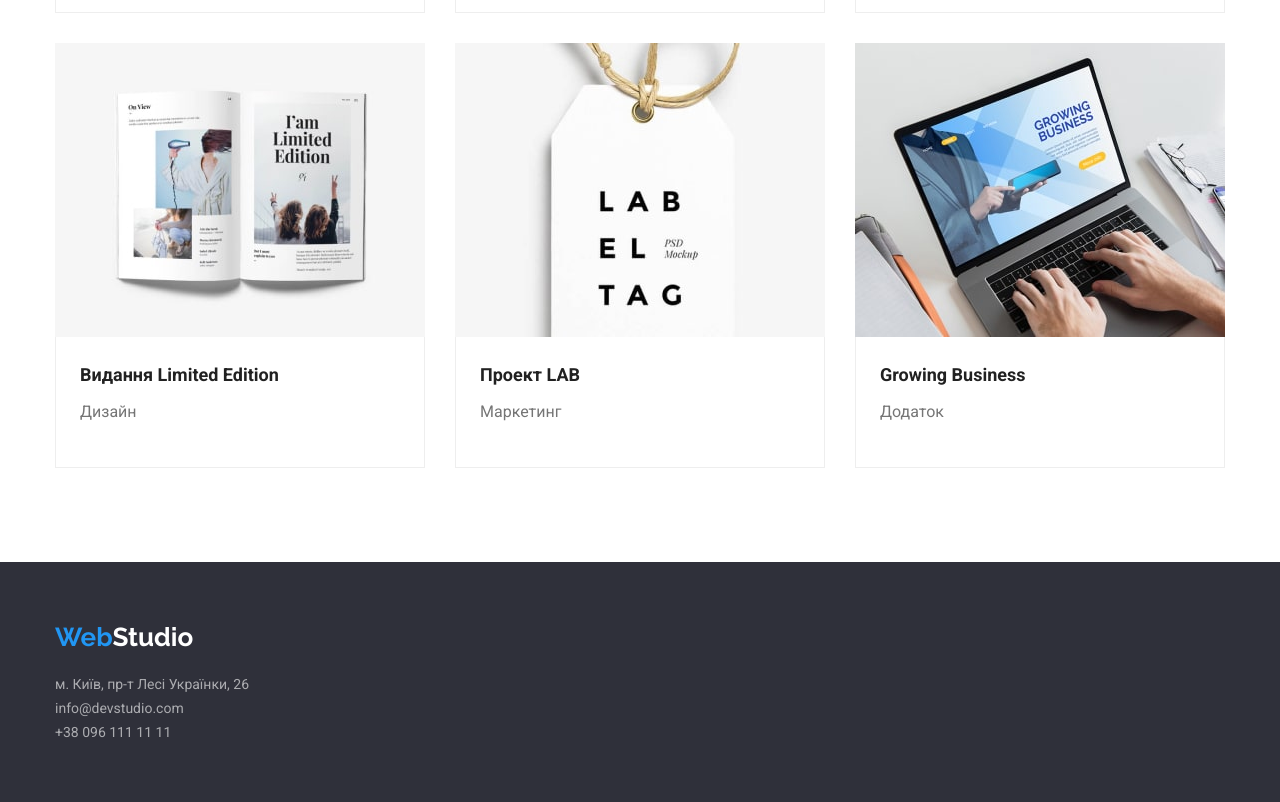
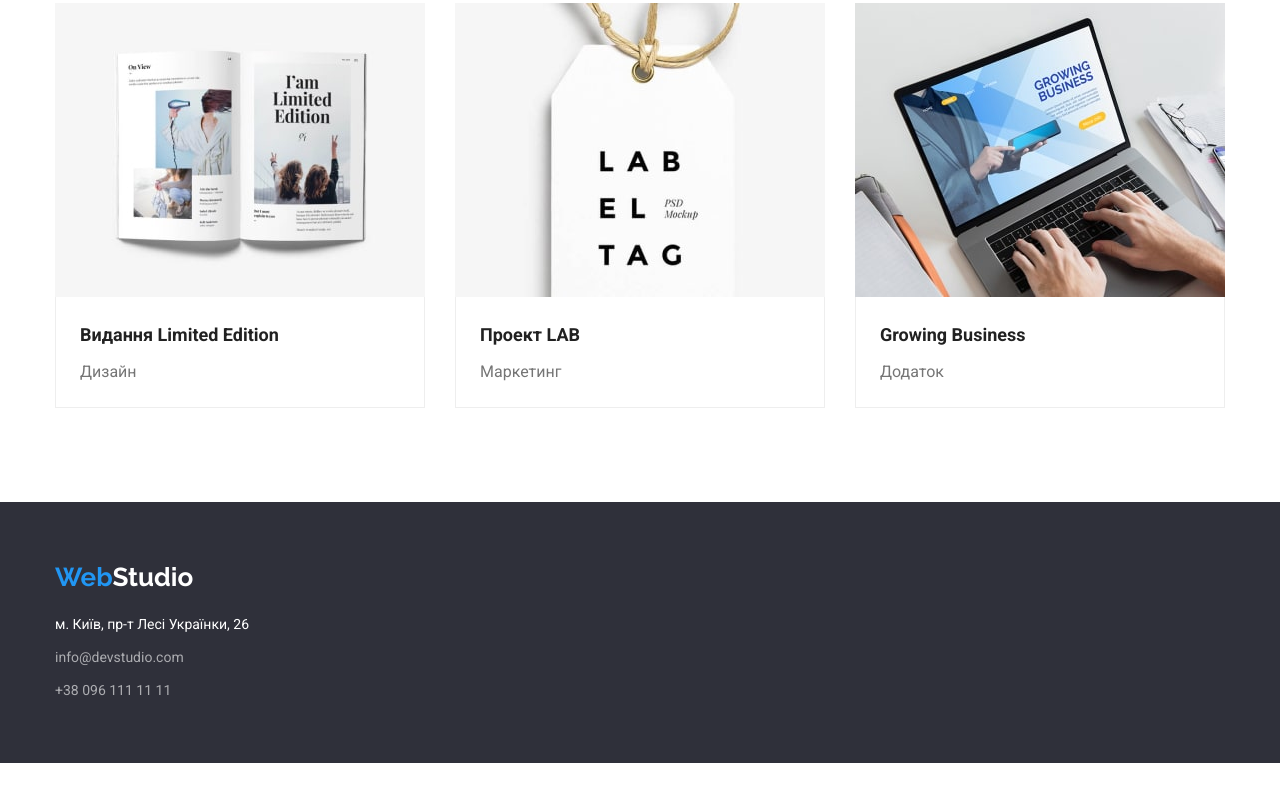
Before and after one commit to Masotti-Bedews/Masotti-Bedews-goit-markup-hw-03, a plain HTML site: page portfolio.html in a window 1280 px wide. Shown: the part 1130-1932 px from the top of the page. After the commit the page ends 1893 px from the top, so only its background shows below. Drawn offline with nearby package versions, Linux system fonts and the light colour scheme.

Commit message:
Correct padding&margin

```diff
--- a/css/styles.css
+++ b/css/styles.css
@@ -10,6 +10,7 @@
     --secondary-button-colar:#188CE8;
     --logo-dark-color:#000000;
     --border-color:#EEEEEE;
+
 }
 
 
@@ -47,8 +48,8 @@ img {
 
 .studio {
     color: var(--logo-dark-color);
-    margin-right: 93px;
 }
+
 .logo {
     color:var(--accent-color);
     text-decoration: none;
@@ -56,7 +57,9 @@ img {
         font-weight: 700;
         font-size: 26px;
         line-height: 1.19;
+         margin-right: 93px;
 }
+
 /* Header */
 header {
     background-color:var(--white-color);
@@ -149,7 +152,7 @@ header {
         width: 730px;
         padding-bottom: 0;
         margin: 0 auto;
-        margin-bottom: 14px;
+        margin-bottom: 30px;
 }
 
 .hero .button {
@@ -249,7 +252,7 @@ header {
     font-weight: 500;
         font-size: 16px;
         line-height: 1.19;
-    /* align-content: center; */
+
     text-align: center;
 }
 
@@ -269,13 +272,17 @@ header {
 }
 
 .team-box {
-
+   padding-bottom: 30px;
+   padding-top: 30px;
     background-color: var(--white-color);
 }
 .team-name {
     margin-bottom: 10px;
+
+
 }
 .team .team-profession {
+
     color: var(--general-text-color);
     text-align: center;
         line-height: 1.19;
@@ -291,23 +298,20 @@ footer {
     color: var(--white-color);
 }
 
-/* .footer-container {
-    padding-top: 60px;
-    padding-bottom: 60px;
-} */
 
 address {
     font-style: normal;
+    padding-top: 20px;
 
 }
 
-.footer-items {
+/* .footer-items {
 
     margin-top: 20px;
-}
+} */
 
-.footer-items .list {
-    gap:9px;
+.footer-items .list:not(:last-child) {
+    margin-bottom: 9px;
 }
 
 .footer-items .link:hover ,
@@ -315,21 +319,26 @@ address {
     color: var(--accent-color);
 }
 
-.footer-items .link it:hover,
-.footer-items .link it:focus {
+.footer-items .link-nav:hover,
+.footer-items .link-nav:focus {
     color: var(--accent-color);
 }
 
-.footer-items .link {
-    color: #FFFFFF99;
+.footer-items .link-nav {
+    color: var(--white-color);
     font-size: 14px;
         line-height: 1.71;
+        text-decoration: none;
 }
-.footer-items .link it {
+
+.footer-items .link  {
     color: var(--footer-text-color);
     font-size: 14px;
         line-height: 1.71;
 }
+
+
+
 
 /* button */
 .button {
@@ -389,19 +398,18 @@ main {
 .assortment-box{
     border: 1px solid var(--border-color);
     border-top: 0;
-    padding: 20px 24px;
+    padding-top: 20px;
+    padding-right: 24px;
+    padding-left: 24px;
 
 
 }
 .box-list .section {
-    /* padding-top: 20px;
-    padding-right: 24px;
-    padding-left: 24px; */
+
     margin-bottom: 4px;
 }
 .under-section {
-    /* padding-right: 24px;
-    padding-left: 24px; */
+
     padding-bottom: 20px;
 }
 
--- a/portfolio.html
+++ b/portfolio.html
@@ -122,21 +122,21 @@
         </section>
     </main>
 
-<footer>
-    <div class="container footer-container">
+ <footer>
+        <div class="container footer-container">
         <a lang="en" href="./index.html" class="logo">Web<span class="logo-studio">Studio</span></a>
         <address>
             <ul class="footer-items">
-                <li class="list"><a class="link"
+                <li class="list"><a class="link-nav"
                         href="https://www.google.com.ua/maps/place/%D0%B1%D1%83%D0%BB%D1%8C%D0%B2%D0%B0%D1%80+%D0%9B%D0%B5%D1%81%D1%96+%D0%A3%D0%BA%D1%80%D0%B0%D1%97%D0%BD%D0%BA%D0%B8,+26,+%D0%9A%D0%B8%D1%97%D0%B2,+02000/@50.4265841,30.5361971,17z/data=!3m1!4b1!4m5!3m4!1s0x40d4cf0e033ecbe9:0x57a4dffefec77da0!8m2!3d50.4265807!4d30.5383858">м.
                         Київ, пр-т Лесі Українки, 26</a></li>
-                <li class="list"><a class="link it" href="mailto:info@devstudio.com">info@devstudio.com</a></li>
-                <li class="list"><a class="link it" href="tel:+380961111111">+38 096 111 11 11</a></li>
+                <li class="list"><a class="link " href="mailto:info@devstudio.com">info@devstudio.com</a></li>
+                <li class="list"><a class="link " href="tel:+380961111111">+38 096 111 11 11</a></li>
             </ul>
         </address>
-    </div>
+        </div>
 
-</footer>
+    </footer>
 </body>
 
 </html>
```
Also changed, not shown: index.html (+3 -3 lines).
